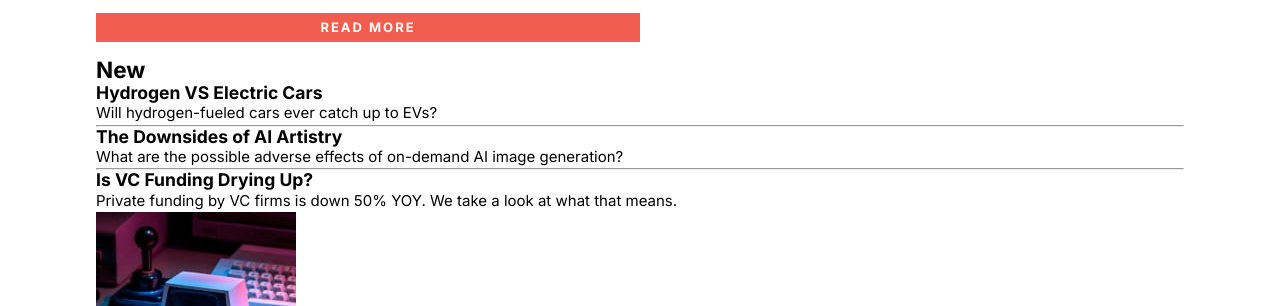
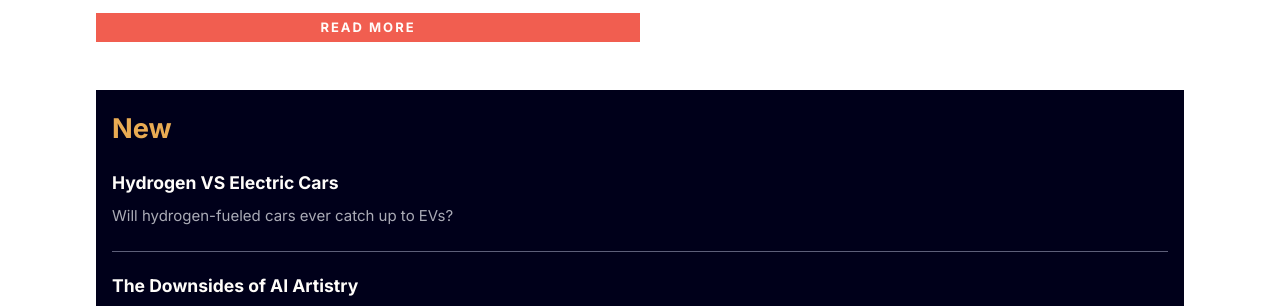
Before and after one commit to yamami-mohammed-monsif/fm--news-homepage, a plain HTML site: page index.html in a window 1280 px wide. Shown: the part 627-933 px from the top of the page. Drawn offline with Linux system fonts and the light colour scheme.

Commit message:
styled the new section

```diff
--- a/index.html
+++ b/index.html
@@ -49,7 +49,7 @@
         <a href="#">Read more</a>
       </div>
 
-      <div class="grid-item">
+      <div class="grid-item new">
         <h2>New</h2>
         <h3>Hydrogen VS Electric Cars</h3>
         <p>Will hydrogen-fueled cars ever catch up to EVs?</p>
--- a/styles.css
+++ b/styles.css
@@ -3,7 +3,7 @@
     --clr-primary-500: hsl(5, 85%, 63%);
 
     --clr-neutral-200: hsl(36, 100%, 99%);
-    --clr-neutral-300: hsl(233, 8%, 79%);
+    --clr-neutral-300: hsl(233, 8%, 69%);
     --clr-neutral-400: hsl(236, 13%, 42%);
     --clr-neutral-800: hsl(240, 100%, 5%);
 
@@ -59,7 +59,7 @@ a {
     text-align: center;
     text-transform: uppercase;
     letter-spacing: 2px;
-    margin-block: 1rem;
+    margin-top: 1rem;
     padding-block: .3rem;
 }
 
@@ -86,3 +86,37 @@ nav {
 nav img {
     width: 2.5rem;
 }
+
+/* *********************************************************************
+main
+********************************************************************** */
+
+/* new section */
+
+.new {
+    color: var(--clr-neutral-200);
+    background-color: var(--clr-neutral-800);
+    padding: 1.5rem 1rem;
+    margin-block: 3rem;
+}
+
+.new h2 {
+    font-size: 1.7rem;
+    color: var(--clr-primary-400);
+    margin-bottom: 1.8rem;
+}
+
+.new h3 {
+    margin-bottom: .8rem;
+}
+
+.new p {
+    color: var(--clr-neutral-300);
+}
+
+hr {
+    border: none;
+    background-color: var(--clr-neutral-400);
+    height: 1px;
+    margin-block: 1.5rem;
+}
```
